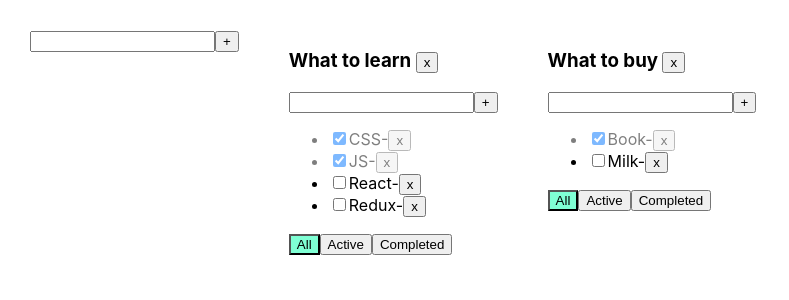
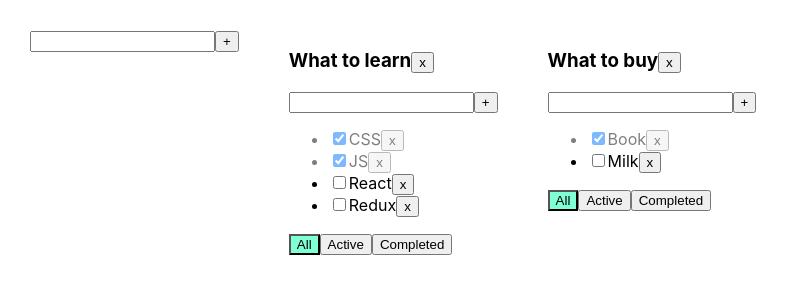
Before and after one commit to Radchenko87dmytro/My-Portfolio, a React (Create React App) app: page / in a window 1280 px wide. Shown: the top 300 px of the page, without its empty margins (0-789 px from the left). Built offline with nearby package versions, Linux system fonts and the light colour scheme.

Commit message:
feature: changing todolist by onDoubleClick

```diff
--- a/src/App.tsx
+++ b/src/App.tsx
@@ -5,6 +5,7 @@ import "./App.css";
 import { Todolist, PropsType, TaskType } from "./Todolist";
 import { v1 } from "uuid";
 import { AddItemForm } from "./AddItemForm";
+import { title } from "process";
 
 export type FilterValuesType = "all" | "completed" | "active";
 type TodolistType = {
@@ -33,15 +34,20 @@ function App() {
     setTasks({ ...tasksObj });
   }
 
-  function changeTaskStatus(
-    taskId: string,
-    isDone: boolean,
-    todolistId: string
-  ) {
+  function changeStatus(taskId: string, isDone: boolean, todolistId: string) {
     let tasks = tasksObj[todolistId];
     let task = tasks.find((t) => t.id === taskId);
     if (task) {
       task.isDone = isDone;
+      setTasks({ ...tasksObj });
+    }
+  }
+
+  function changeTaskTitle(id: string, newTitle: string, todolistId: string) {
+    let todolistTasks = tasksObj[todolistId];
+    let task = todolistTasks.find((t) => t.id === id);
+    if (task) {
+      task.title = newTitle;
       setTasks({ ...tasksObj });
     }
   }
@@ -82,6 +88,15 @@ function App() {
     setTasks({ ...tasksObj });
   };
 
+  function changeTodolistTitle(id: string, newTitle: string) {
+    console.log(id, newTitle);
+    const todolist = todolists.find((tl) => tl.id == id);
+    if (todolist) {
+      todolist.title = newTitle;
+      setTodolist([...todolists]);
+    }
+  }
+
   function addTodoList(title: string) {
     let todolist: TodolistType = {
       id: v1(),
@@ -118,7 +133,9 @@ function App() {
             removeTask={removeTask}
             changeFilter={changeFilter}
             addTask={addTask}
-            changeTaskStatus={changeTaskStatus}
+            changeTaskStatus={changeStatus}
+            changeTaskTitle={changeTaskTitle}
+            changeTodolistTitle={changeTodolistTitle}
             filter={tl.filter}
             removeTodolist={removeTodolist}
           />
--- a/src/Editablespan.tsx
+++ b/src/Editablespan.tsx
@@ -2,6 +2,7 @@ import { useState, ChangeEvent } from "react";
 
 type EditableSpanPropsType = {
   title: string;
+  onChange: (newValue: string) => void;
 };
 
 export function EditableSpan(props: EditableSpanPropsType) {
@@ -10,11 +11,12 @@ export function EditableSpan(props: EditableSpanPropsType) {
 
   const activateEditMode = () => {
     setEditMode(true);
+    setTitle(props.title);
   };
 
   const activateViewMode = () => {
     setEditMode(false);
-    setTitle(props.title);
+    props.onChange(title);
   };
 
   const onChangeTitleHandler = (e: ChangeEvent<HTMLInputElement>) => {
@@ -29,6 +31,6 @@ export function EditableSpan(props: EditableSpanPropsType) {
       autoFocus
     ></input>
   ) : (
-    <span onDoubleClick={activateEditMode}>{props.title}-</span>
+    <span onDoubleClick={activateEditMode}>{props.title}</span>
   );
 }
--- a/src/Todolist.tsx
+++ b/src/Todolist.tsx
@@ -26,8 +26,10 @@ export interface PropsType {
     isDone: boolean,
     todolistId: string
   ) => void;
+  changeTaskTitle: (id: string, newTitle: string, todolistId: string) => void;
   filter: FilterValuesType;
   removeTodolist: (todolistId: string) => void;
+  changeTodolistTitle: (id: string, newTitle: string) => void;
 }
 
 export function Todolist(props: PropsType) {
@@ -39,6 +41,10 @@ export function Todolist(props: PropsType) {
     props.removeTodolist(props.id);
   };
 
+  const changeTodolistTitle = (newTitle: string) => {
+    props.changeTodolistTitle(props.id, newTitle);
+  };
+
   const addTask = (title: string) => {
     props.addTask(title, props.id);
   };
@@ -46,14 +52,19 @@ export function Todolist(props: PropsType) {
   return (
     <div>
       <h3>
-        {props.title} <button onClick={removeTodolist}>x</button>
+        <EditableSpan title={props.title} onChange={changeTodolistTitle} />
+        <button onClick={removeTodolist}>x</button>
       </h3>
       <AddItemForm addItem={addTask} />
 
       <ul>
         {props.tasks.map((t) => {
-          const onChangeHandler = (e: ChangeEvent<HTMLInputElement>) => {
+          const onChangeStatusHandler = (e: ChangeEvent<HTMLInputElement>) => {
             props.changeTaskStatus(t.id, e.currentTarget.checked, props.id);
+          };
+
+          const onChangeTitleHandler = (newValue: string) => {
+            props.changeTaskTitle(t.id, newValue, props.id);
           };
           const onRemoveHandler = () => {
             props.removeTask(t.id, props.id);
@@ -63,10 +74,10 @@ export function Todolist(props: PropsType) {
               <input
                 type={"checkbox"}
                 checked={t.isDone}
-                onChange={onChangeHandler}
+                onChange={onChangeStatusHandler}
               />
 
-              <EditableSpan title={t.title} />
+              <EditableSpan title={t.title} onChange={onChangeTitleHandler} />
               <button onClick={onRemoveHandler}>x</button>
             </li>
           );
```
